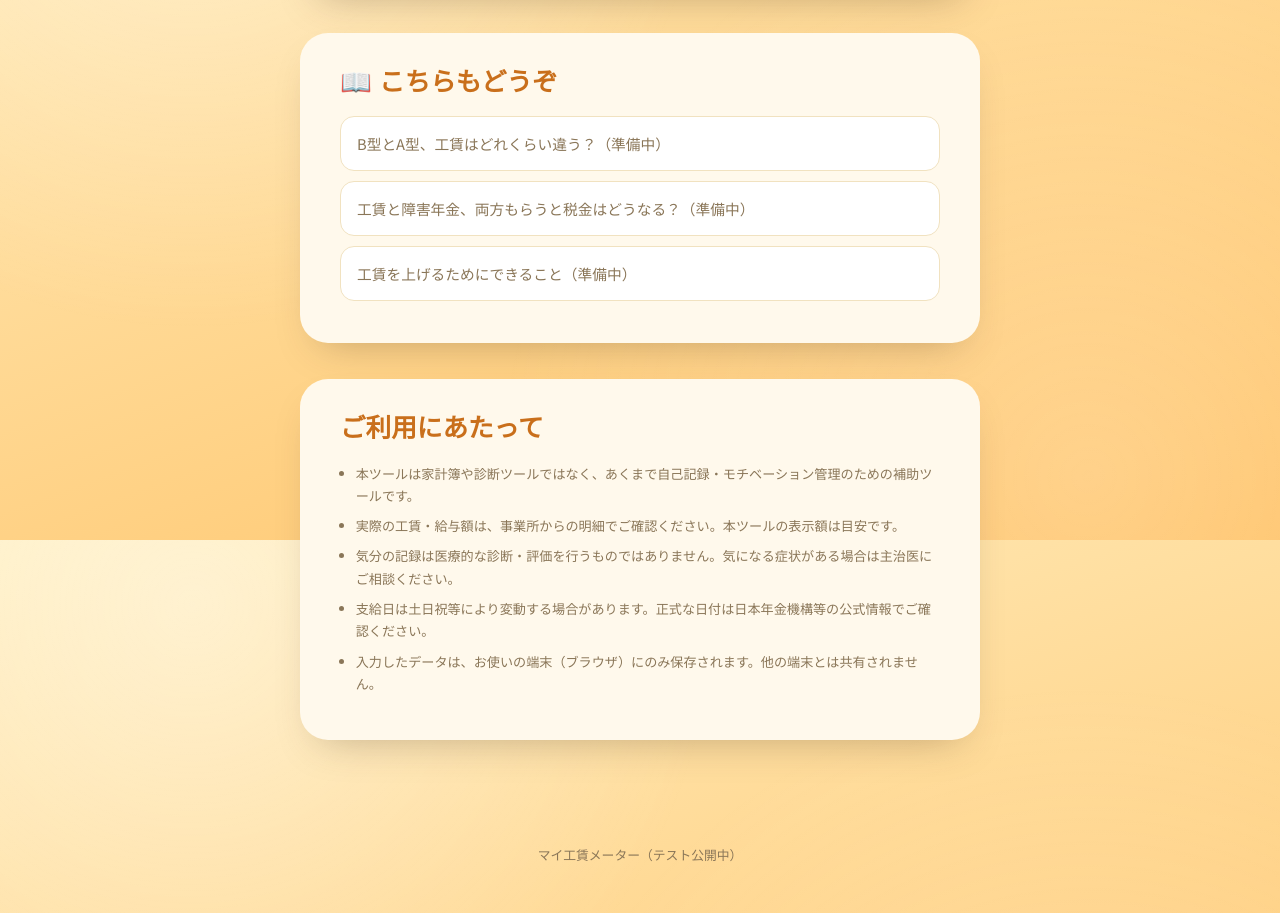
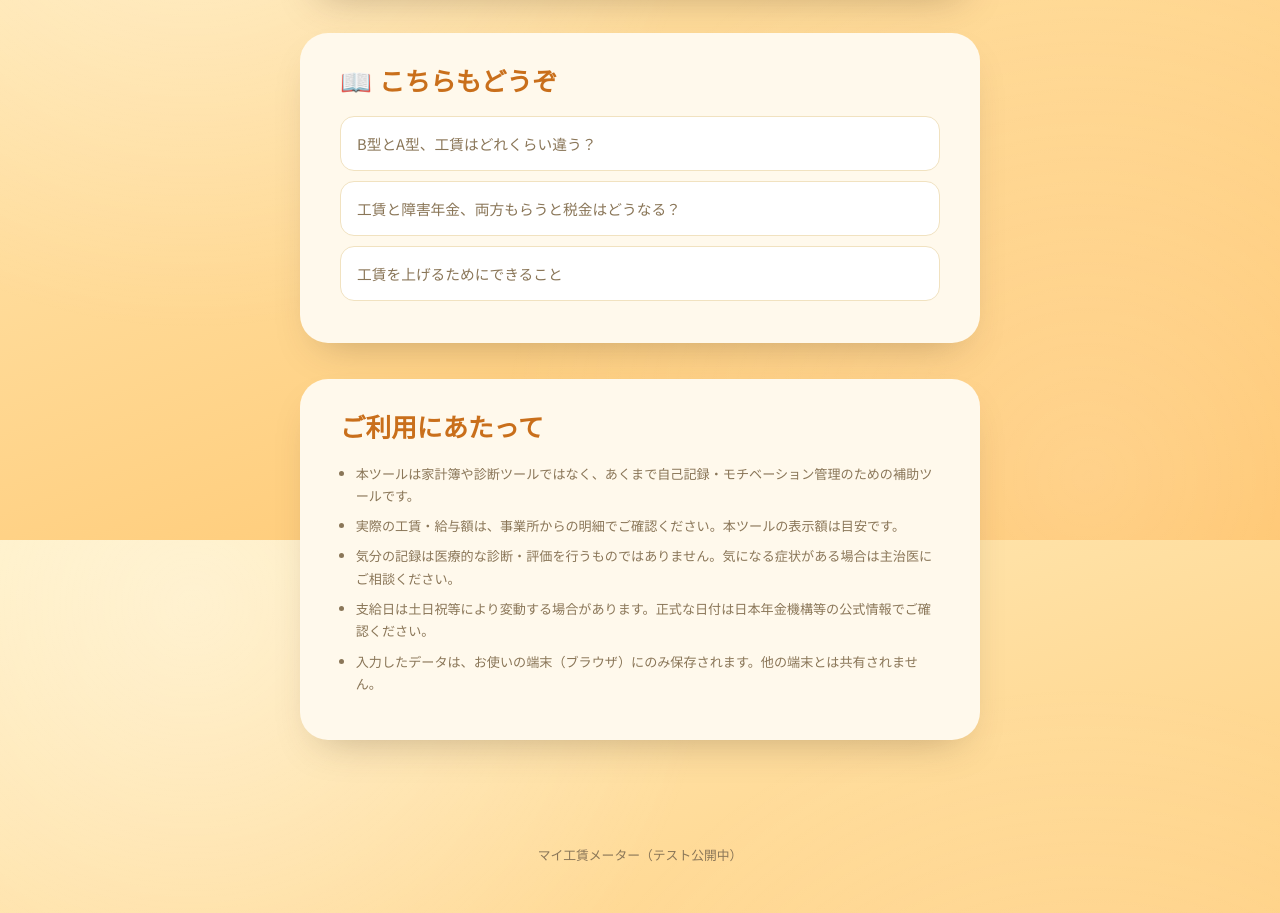
Before and after one commit to happy-for-all/kouchin, a website: page index.html in a window 1280 px wide. Shown: the part 1860-2773 px from the top of the page. Drawn offline with Linux system fonts and the light colour scheme; a web font is replaced by a local one.

Commit message:
Update index.html

```diff
--- a/index.html
+++ b/index.html
@@ -299,9 +299,9 @@
     <div class="section__inner">
       <h2 class="section__title">📖 こちらもどうぞ</h2>
       <ul class="column-list">
-        <li class="column-list__item column-list__item--soon">B型とA型、工賃はどれくらい違う？（準備中）</li>
-        <li class="column-list__item column-list__item--soon">工賃と障害年金、両方もらうと税金はどうなる？（準備中）</li>
-        <li class="column-list__item column-list__item--soon">工賃を上げるためにできること（準備中）</li>
+        <li class="column-list__item column-list__item--soon">B型とA型、工賃はどれくらい違う？</li>
+        <li class="column-list__item column-list__item--soon">工賃と障害年金、両方もらうと税金はどうなる？</li>
+        <li class="column-list__item column-list__item--soon">工賃を上げるためにできること</li>
       </ul>
     </div>
   </section>
```
